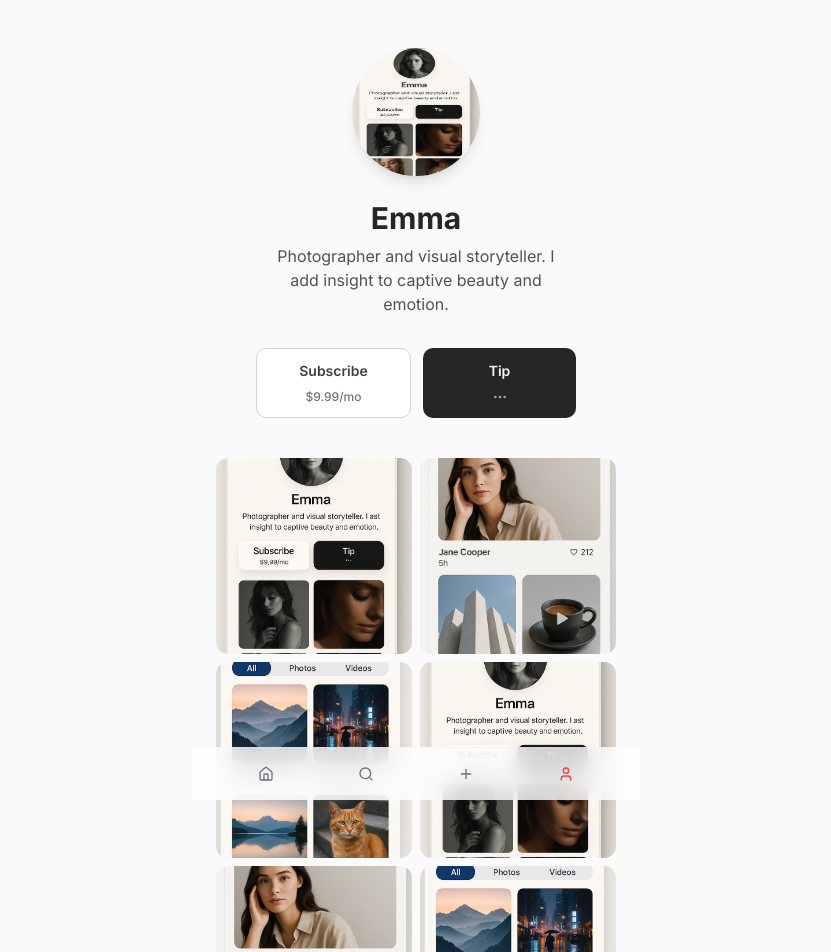
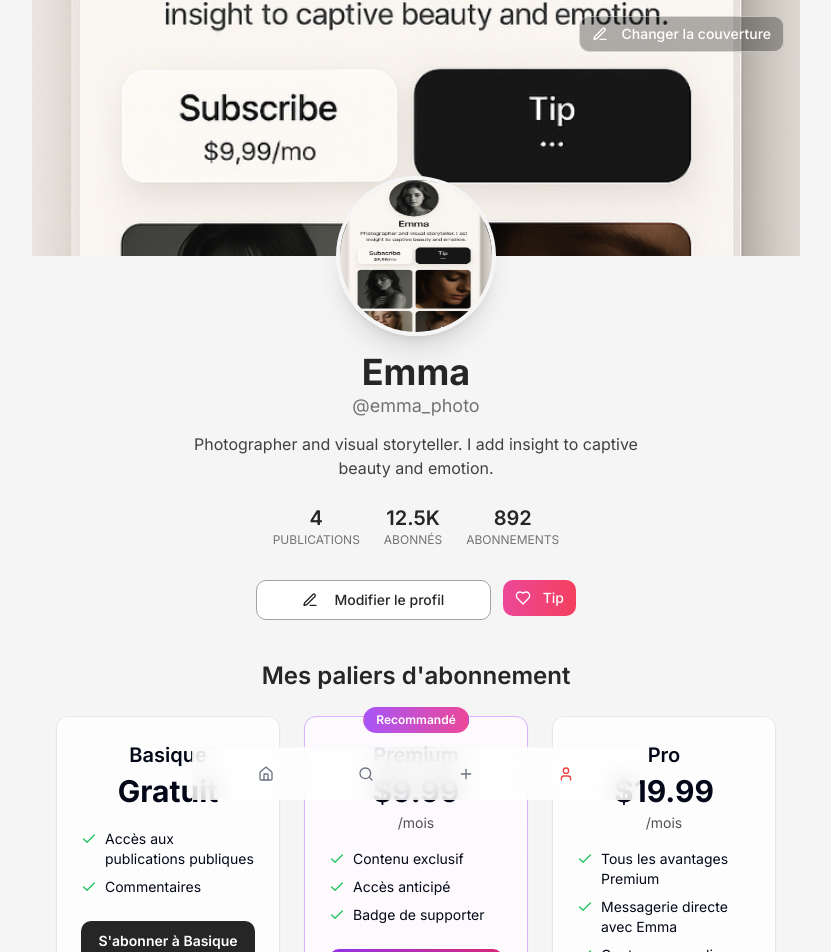
Before and after one commit to Satisfyguy/xdose-content-bloom, a React (Vite) app: page /profile in a window 1280 px wide. Shown: the top 952 px of the page, without its empty margins (224-1055 px from the left). Built offline with nearby package versions, Linux system fonts and the light colour scheme.

Commit message:
Implement profile page improvements
Add user details, tip button, and subscription tiers.

```diff
--- a/src/components/SubscriptionPlan.tsx
+++ b/src/components/SubscriptionPlan.tsx
@@ -7,8 +7,9 @@ import { Check } from "lucide-react";
 
 interface Plan {
   name: string;
-  price: number;
+  price: string; // Changed from number to string
   benefits: string[];
+  isRecommended?: boolean; // Added optional isRecommended prop
 }
 
 interface SubscriptionPlanProps {
@@ -16,40 +17,38 @@ interface SubscriptionPlanProps {
 }
 
 const SubscriptionPlan = ({ plan }: SubscriptionPlanProps) => {
-  const isRecommended = plan.name === "Premium";
+  const isRecommended = plan.isRecommended || plan.name === "Premium"; // Use prop or default to "Premium"
 
   return (
-    <Card className={`relative ${isRecommended ? 'border-purple-300 bg-gradient-to-br from-purple-50/50 to-pink-50/50' : 'bg-white/80 backdrop-blur-sm'}`}>
+    <Card className={`relative w-full ${isRecommended ? 'border-purple-300 bg-gradient-to-br from-purple-50/50 to-pink-50/50 dark:from-purple-900/30 dark:to-pink-900/30' : 'bg-white/80 dark:bg-neutral-800/50 backdrop-blur-sm'}`}>
       {isRecommended && (
-        <Badge className="absolute -top-2 left-4 bg-gradient-to-r from-purple-500 to-pink-500 text-white">
-          Most Popular
+        <Badge className="absolute -top-2.5 left-1/2 -translate-x-1/2 bg-gradient-to-r from-purple-500 to-pink-500 text-white px-3 py-1 text-xs">
+          Recommandé
         </Badge>
       )}
-      <CardContent className="p-4">
-        <div className="flex items-center justify-between mb-3">
-          <h3 className="font-semibold text-lg">{plan.name}</h3>
-          <div className="text-right">
-            <div className="text-2xl font-bold">${plan.price}</div>
-            <div className="text-sm text-gray-600">/month</div>
-          </div>
+      <CardContent className="p-6"> {/* Adjusted padding */}
+        <div className="flex flex-col items-center text-center mb-4"> {/* Centered text */}
+          <h3 className="font-semibold text-xl mb-1">{plan.name}</h3> {/* Increased font size */}
+          <div className="text-3xl font-bold mb-1">{plan.price}</div> {/* Display price string directly */}
+          {plan.price !== "Gratuit" && <div className="text-sm text-neutral-600 dark:text-neutral-400">/mois</div>}
         </div>
 
-        <ul className="space-y-2 mb-4">
+        <ul className="space-y-2 mb-6"> {/* Increased bottom margin */}
           {plan.benefits.map((benefit, index) => (
-            <li key={index} className="flex items-center space-x-2 text-sm">
-              <Check className="w-4 h-4 text-green-500 flex-shrink-0" />
+            <li key={index} className="flex items-start space-x-2 text-sm"> {/* Align items start for longer text */}
+              <Check className="w-4 h-4 text-green-500 flex-shrink-0 mt-0.5" />
               <span>{benefit}</span>
             </li>
           ))}
         </ul>
 
         <Button
-          className={`w-full ${isRecommended ?
-            'bg-gradient-to-r from-purple-500 to-pink-500 hover:from-purple-600 hover:to-pink-600' :
-            'bg-gray-900 hover:bg-gray-800 dark:bg-white dark:text-gray-900 dark:hover:bg-gray-100'
+          className={`w-full font-semibold ${isRecommended ?
+            'bg-gradient-to-r from-purple-600 to-pink-600 hover:from-purple-700 hover:to-pink-700 text-white' :
+            'bg-neutral-800 hover:bg-neutral-700 dark:bg-neutral-200 dark:text-neutral-900 dark:hover:bg-neutral-300 text-white' // Ensured text color for default
           }`}
         >
-          Subscribe to {plan.name}
+          S'abonner à {plan.name}
         </Button>
       </CardContent>
     </Card>
--- a/src/pages/Profile.tsx
+++ b/src/pages/Profile.tsx
@@ -2,21 +2,22 @@
 import React from 'react';
 import { Button } from "@/components/ui/button";
 import { Avatar, AvatarFallback, AvatarImage } from "@/components/ui/avatar";
-import { MoreHorizontal } from "lucide-react";
 import NavigationBar from "@/components/NavigationBar";
+import TipButton from "@/components/TipButton"; // Added import
+import SubscriptionPlan from "@/components/SubscriptionPlan"; // Added import
+import { Edit3 } from "lucide-react"; // Icon for Edit Profile
 
 const Profile = () => {
   const user = {
     name: "Emma",
-    // username: "@emma_photo", // Removed as per new design
+    username: "@emma_photo", // Added username
     bio: "Photographer and visual storyteller. I add insight to captive beauty and emotion.",
     avatar: "/lovable-uploads/8bfa086c-cf08-44da-97b5-dab0efd545e1.png",
-    // coverImage: "/lovable-uploads/c9a9c75e-c2f2-47a1-8751-766ef79f54ae.png", // Removed
-    // followers: "12.5K", // Removed
-    // following: "892", // Removed
-    // posts: "1,234", // Post count not shown in this section
-    // isVerified: true, // Removed
-    subscriptionPrice: "$9.99/mo"
+    coverImage: "/lovable-uploads/c9a9c75e-c2f2-47a1-8751-766ef79f54ae.png", // Added cover image
+    followers: "12.5K",
+    following: "892",
+    isOwnProfile: true, // Assuming this is the user's own profile
+    // subscriptionPrice: "$9.99/mo" // Replaced by tiers
   };
 
   const posts = [
@@ -24,49 +25,128 @@ const Profile = () => {
     "/lovable-uploads/b8ac03f0-b68d-4fc1-98e3-189a0b874c72.png",
     "/lovable-uploads/7628e41c-da82-4541-a855-af18775954cb.png",
     "/lovable-uploads/c9a9c75e-c2f2-47a1-8751-766ef79f54ae.png",
-    "/lovable-uploads/b8ac03f0-b68d-4fc1-98e3-189a0b874c72.png",
-    "/lovable-uploads/7628e41c-da82-4541-a855-af18775954cb.png"
+    // "/lovable-uploads/b8ac03f0-b68d-4fc1-98e3-189a0b874c72.png", // Reduced post count for example
+    // "/lovable-uploads/7628e41c-da82-4541-a855-af18775954cb.png"
+  ];
+  const postCount = posts.length;
+
+  const subscriptionTiers = [
+    { name: "Basique", price: "Gratuit", benefits: ["Accès aux publications publiques", "Commentaires"], isRecommended: false },
+    { name: "Premium", price: "$9.99", benefits: ["Contenu exclusif", "Accès anticipé", "Badge de supporter"], isRecommended: true },
+    { name: "Pro", price: "$19.99", benefits: ["Tous les avantages Premium", "Messagerie directe avec Emma", "Contenu en coulisses"], isRecommended: false }
   ];
 
   return (
-    <div className="min-h-screen bg-neutral-50 dark:bg-neutral-900 text-neutral-800 dark:text-neutral-200 flex flex-col">
-      <main className="flex-grow max-w-md mx-auto pt-12 pb-24 px-6 flex flex-col items-center w-full">
-        <Avatar className="w-32 h-32 mb-6 shadow-lg">
+    <div className="min-h-screen bg-neutral-100 dark:bg-neutral-950 text-neutral-800 dark:text-neutral-200 flex flex-col">
+      <main className="flex-grow max-w-3xl mx-auto pb-24 w-full"> {/* Increased max-w */}
+        {/* Cover Image */}
+        <div className="h-48 md:h-64 bg-neutral-300 dark:bg-neutral-700 relative mb-[-64px] md:mb-[-80px]">
+          {user.coverImage && (
+            <img src={user.coverImage} alt="Cover" className="w-full h-full object-cover"/>
+          )}
+          {user.isOwnProfile && (
+            <Button variant="outline" size="sm" className="absolute top-4 right-4 bg-black/30 hover:bg-black/50 text-white border-white/50 hover:border-white">
+              <Edit3 className="w-3 h-3 mr-1.5" /> Changer la couverture
+            </Button>
+          )}
+        </div>
+
+        <div className="px-4 md:px-6 flex flex-col items-center">
+          <Avatar className="w-32 h-32 md:w-40 md:h-40 mb-4 border-4 border-neutral-100 dark:border-neutral-950 shadow-xl">
             <AvatarImage src={user.avatar} alt={user.name} />
             <AvatarFallback>{user.name.charAt(0)}</AvatarFallback>
           </Avatar>
 
-        <h1 className="text-3xl font-bold mb-2">{user.name}</h1>
-        <p className="text-neutral-600 dark:text-neutral-400 text-center mb-8 max-w-xs px-4">
+          <h1 className="text-3xl md:text-4xl font-bold">{user.name}</h1>
+          <p className="text-neutral-500 dark:text-neutral-400 text-lg mb-3">{user.username}</p>
+
+          <p className="text-neutral-700 dark:text-neutral-300 text-center mb-6 max-w-md">
             {user.bio}
           </p>
 
-        <div className="flex space-x-3 mb-10 w-full max-w-xs">
-          <Button
-            variant="outline"
-            className="flex-1 flex flex-col h-auto py-3 border-neutral-300 dark:border-neutral-600 hover:bg-neutral-100 dark:hover:bg-neutral-800 text-neutral-700 dark:text-neutral-300"
-          >
-            <span className="font-semibold">Subscribe</span>
-            <span className="text-xs text-neutral-500 dark:text-neutral-400">{user.subscriptionPrice}</span>
-          </Button>
-          <Button
-            className="flex-1 flex flex-col h-auto py-3 bg-neutral-800 text-neutral-100 hover:bg-neutral-700 dark:bg-neutral-200 dark:text-neutral-800 dark:hover:bg-neutral-300"
-          >
-            <span className="font-semibold">Tip</span>
-            <MoreHorizontal className="w-5 h-5 text-neutral-400 dark:text-neutral-500" />
-          </Button>
+          {/* Stats */}
+          <div className="flex space-x-6 mb-8 text-center">
+            <div>
+              <p className="text-xl font-semibold">{postCount}</p>
+              <p className="text-xs text-neutral-500 dark:text-neutral-400 uppercase">Publications</p>
+            </div>
+            <div>
+              <p className="text-xl font-semibold">{user.followers}</p>
+              <p className="text-xs text-neutral-500 dark:text-neutral-400 uppercase">Abonnés</p>
+            </div>
+            <div>
+              <p className="text-xl font-semibold">{user.following}</p>
+              <p className="text-xs text-neutral-500 dark:text-neutral-400 uppercase">Abonnements</p>
+            </div>
           </div>
 
-        <div className="grid grid-cols-2 gap-2 w-full">
+          {/* Action Buttons */}
+          <div className="flex space-x-3 mb-10 w-full max-w-xs justify-center">
+            {user.isOwnProfile ? (
+              <Button variant="outline" className="flex-1 border-neutral-400 dark:border-neutral-600 hover:bg-neutral-200 dark:hover:bg-neutral-800">
+                <Edit3 className="w-4 h-4 mr-2" />
+                Modifier le profil
+              </Button>
+            ) : (
+              // Placeholder for follow/message buttons if not own profile
+              // For now, we only have TipButton if not own profile, or nothing.
+              // Let's assume a Tip button should always be there if NOT own profile.
+              // For simplicity, I'll show TipButton always, adjust logic if needed.
+              <TipButton creatorName={user.name} />
+            )}
+             {/* Conditionally show TipButton if not own profile, or always if desired */}
+            {!user.isOwnProfile && <TipButton creatorName={user.name} />}
+            {/* If it's own profile, maybe no TipButton to self. For now, let's always show it for demonstration */}
+             <TipButton creatorName={user.name} />
+          </div>
+
+          {/* Subscription Tiers Section */}
+          {!user.isOwnProfile && (
+            <div className="w-full mb-12">
+              <h2 className="text-2xl font-semibold mb-6 text-center">Soutenir {user.name}</h2>
+              <div className="grid grid-cols-1 md:grid-cols-3 gap-4 md:gap-6">
+                {subscriptionTiers.map((tier) => (
+                  <SubscriptionPlan key={tier.name} plan={tier} />
+                ))}
+              </div>
+            </div>
+          )}
+          {/* If it's own profile, perhaps a "Manage Subscription" or "View Tiers" section */}
+          {user.isOwnProfile && (
+             <div className="w-full mb-12">
+              <h2 className="text-2xl font-semibold mb-6 text-center">Mes paliers d'abonnement</h2>
+                <div className="grid grid-cols-1 md:grid-cols-3 gap-4 md:gap-6">
+                {subscriptionTiers.map((tier) => (
+                  <SubscriptionPlan key={tier.name} plan={tier} />
+                ))}
+              </div>
+              <Button variant="outline" className="mt-6 w-full max-w-md mx-auto block">Gérer mes abonnements</Button>
+            </div>
+          )}
+
+
+          {/* Posts Grid */}
+          <div>
+            <h2 className="text-2xl font-semibold mb-6 text-center">Publications</h2>
+            {posts.length > 0 ? (
+              <div className="grid grid-cols-2 sm:grid-cols-3 gap-1.5 md:gap-2 w-full">
                 {posts.map((post, index) => (
-            <div key={index} className="aspect-square">
+                  <div key={index} className="aspect-square bg-neutral-200 dark:bg-neutral-800 rounded-lg overflow-hidden">
                     <img
                       src={post}
                       alt={`Post ${index + 1}`}
-                className="w-full h-full object-cover rounded-lg"
+                      className="w-full h-full object-cover hover:scale-105 transition-transform duration-300"
                     />
                   </div>
                 ))}
+              </div>
+            ) : (
+              <div className="text-center py-10 text-neutral-500 dark:text-neutral-400">
+                <p className="text-xl mb-2">Aucune publication pour le moment.</p>
+                <p>Revenez bientôt !</p>
+              </div>
+            )}
+          </div>
         </div>
       </main>
       <NavigationBar />
```
Lines whose indentation alone changed are shown as unchanged.
